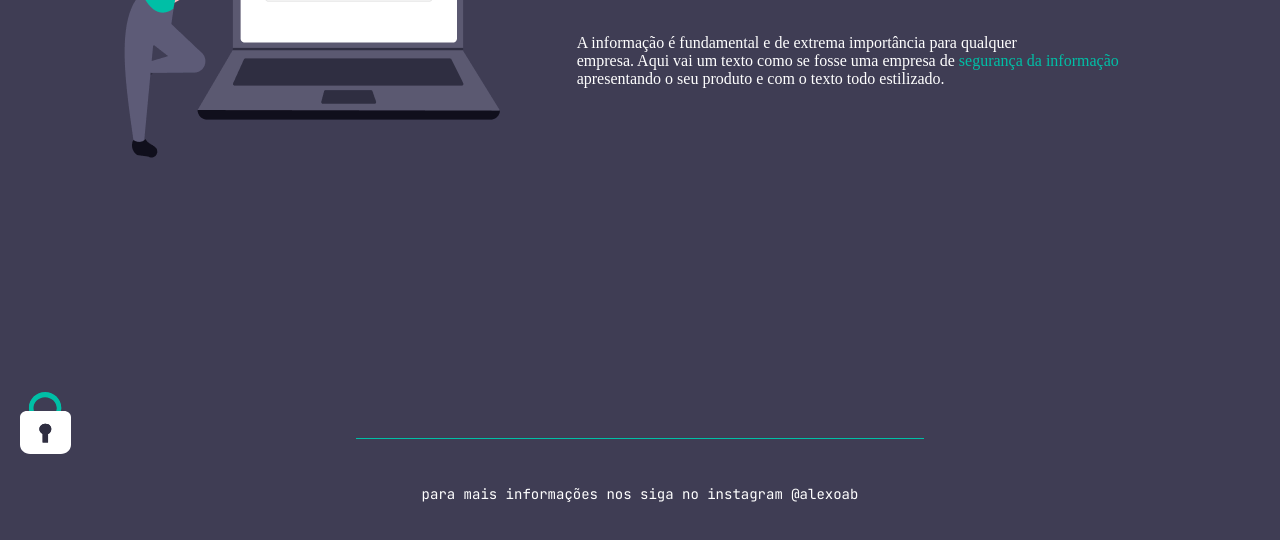
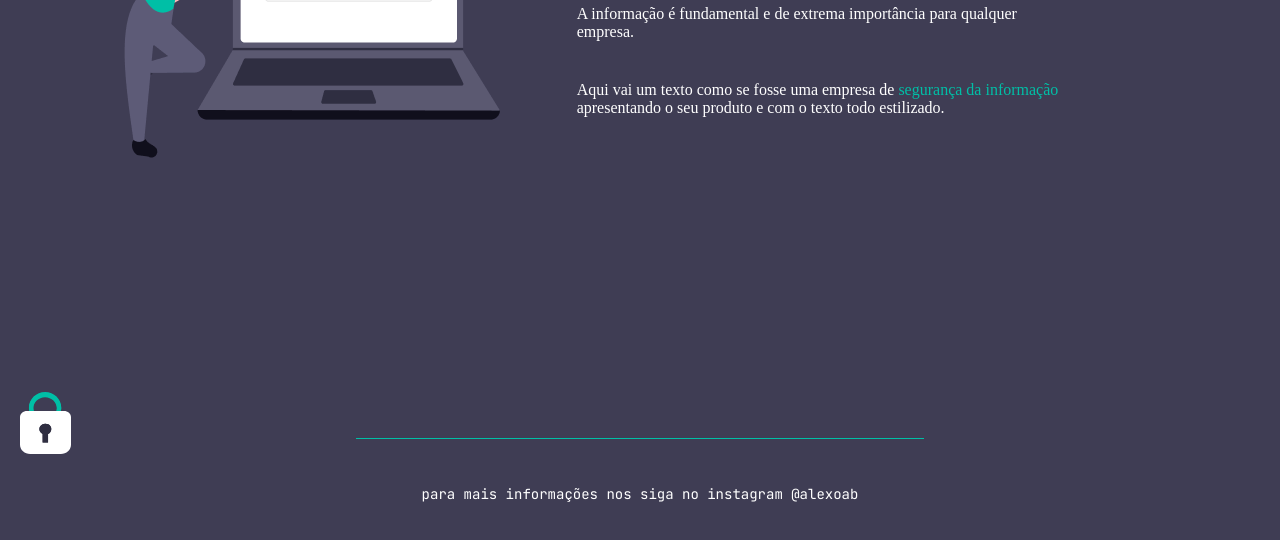
Before and after one commit to Alexoab/stage-02-challege, a plain HTML site: page index.html in a window 1280 px wide. Shown: the part 326-866 px from the top of the page. Drawn offline with Linux system fonts and the light colour scheme.

Commit message:
feat Atualizando index e style

```diff
--- a/index.html
+++ b/index.html
@@ -31,7 +31,8 @@
         <h1> Seus dados estão <span><strong>protegidos?</strong></span></h1>
        <p>
         A informação é fundamental e de extrema importância para qualquer <br>empresa.
-
+      </p>
+      <p>
         Aqui vai um texto como se fosse uma empresa de <span>segurança da informação </span><br> apresentando o seu produto  e com o texto todo estilizado.
       </p>
       </section>
--- a/style.css
+++ b/style.css
@@ -2,6 +2,7 @@ body{
   margin: 0;
   font-family:"Open Sans" sans-serif;
   background-color: #3F3D54;
+  /* overflow: hidden; */
 }
 .page{
   max-width: 1083px;
```
Also changed, not shown: 1 other file.
